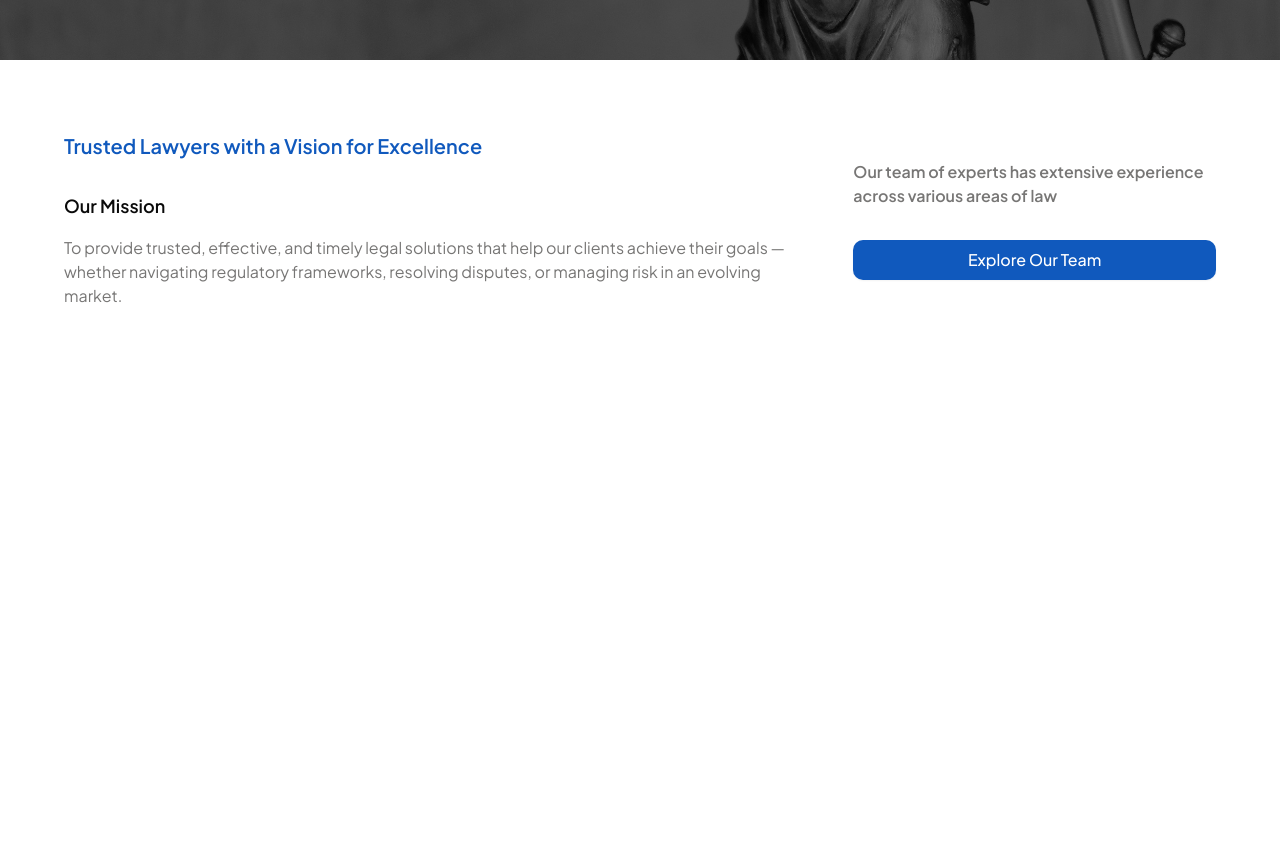
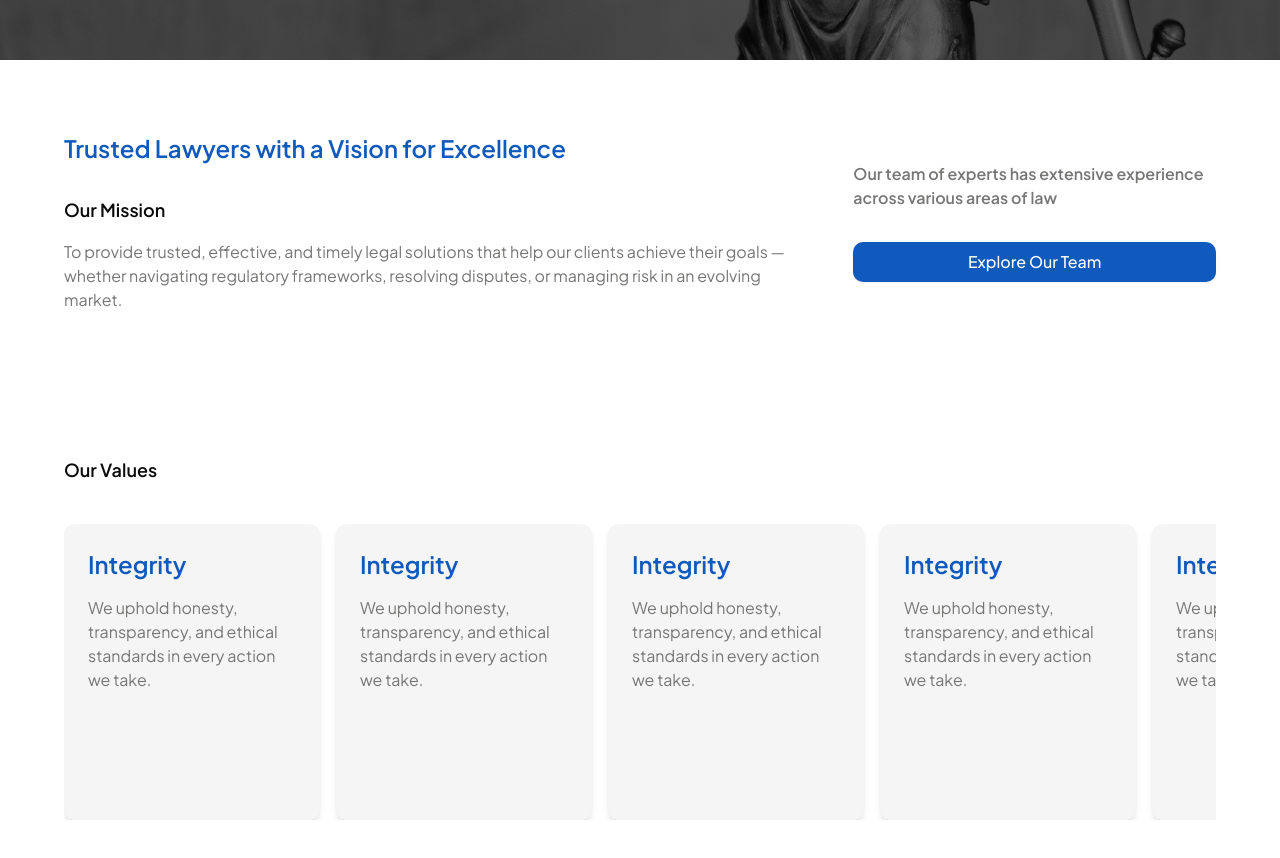
Before and after one commit to setyadi-law-firm/setyadi-fe, a Next.js app: page /firm in a window 1280 px wide. Shown: the part 740-1598 px from the top of the page. Before the commit the page ends 1120 px from the top, so only its background shows below. Built offline with nearby package versions, Linux system fonts and the light colour scheme; no server answers.

Commit message:
feat: add firm mobile

```diff
--- a/src/app/(routes)/layout.tsx
+++ b/src/app/(routes)/layout.tsx
@@ -24,9 +24,9 @@ const LoadingComponent = () => {
 
 export default function RootLayout({
   children,
-}: {
+}: Readonly<{
   children: React.ReactNode;
-}) {
+}>) {
   const { isLoaded } = useIsLoaded();
 
   return (
--- a/src/components/core/bases/hooks/use-isloaded-context.tsx
+++ b/src/components/core/bases/hooks/use-isloaded-context.tsx
@@ -19,15 +19,13 @@ export const IsLoadedProvider: React.FC<{ children: React.ReactNode }> = ({
   const pathname = usePathname();
 
   useEffect(() => {
-    const timer = setTimeout(() => {
-      setIsLoaded(true);
-    }, 1000);
-
-    return () => clearTimeout(timer);
+    setIsLoaded(true);
   }, [pathname]);
 
+  const value = React.useMemo(() => ({ isLoaded, setIsLoaded }), [isLoaded]);
+
   return (
-    <IsLoadedContext.Provider value={{ isLoaded, setIsLoaded }}>
+    <IsLoadedContext.Provider value={value}>
       {children}
     </IsLoadedContext.Provider>
   );
--- a/src/components/modules/firm/index.tsx
+++ b/src/components/modules/firm/index.tsx
@@ -1,4 +1,5 @@
 import { HeroSection } from "./hero";
+import { ValuesSection } from "./values";
 import { VisionSection } from "./vision";
 
 export function FirmPageModule() {
@@ -6,6 +7,7 @@ export function FirmPageModule() {
     <div className="items-center w-full z-0 min-h-screen relative justify-items-center gap-16">
       <HeroSection />
       <VisionSection />
+      <ValuesSection />
     </div>
   );
 }
--- /dev/null
+++ b/src/components/modules/firm/values/constants/index.ts
@@ -0,0 +1,32 @@
+export const FIRM_VALUES = [
+  {
+    header: "Integrity",
+    description:
+      "We uphold honesty, transparency, and ethical standards in every action we take.",
+  },
+  {
+    header: "Integrity",
+    description:
+      "We uphold honesty, transparency, and ethical standards in every action we take.",
+  },
+  {
+    header: "Integrity",
+    description:
+      "We uphold honesty, transparency, and ethical standards in every action we take.",
+  },
+  {
+    header: "Integrity",
+    description:
+      "We uphold honesty, transparency, and ethical standards in every action we take.",
+  },
+  {
+    header: "Integrity",
+    description:
+      "We uphold honesty, transparency, and ethical standards in every action we take.",
+  },
+  {
+    header: "Integrity",
+    description:
+      "We uphold honesty, transparency, and ethical standards in every action we take.",
+  },
+];
--- /dev/null
+++ b/src/components/modules/firm/values/index.tsx
@@ -0,0 +1,26 @@
+import { FIRM_VALUES } from "./constants";
+
+export function ValuesSection() {
+  return (
+    <div className="w-full z-0 relative flex flex-col max-md:px-12 max-md:py-12 px-16 py-18 gap-6">
+      <h4 className="text-lg text-neutral-950 font-semibold mb-4">
+        Our Values
+      </h4>
+      <div className="flex max-md:flex-col gap-4 justify-between items-center overflow-auto">
+        {FIRM_VALUES.map((value, index) => (
+          <div
+            key={index}
+            className="flex flex-col gap-4 bg-[#F5F5F5] p-6 rounded-lg shadow-md w-full md:w-64 shrink-0 pb-32"
+          >
+            <div className="text-[#1059BD] font-semibold text-2xl">
+              {value.header}
+            </div>
+            <div className="flex flex-col gap-2">
+              <p className="text-[#777675]">{value.description}</p>
+            </div>
+          </div>
+        ))}
+      </div>
+    </div>
+  );
+}
--- a/src/components/modules/firm/vision/index.tsx
+++ b/src/components/modules/firm/vision/index.tsx
@@ -4,7 +4,7 @@ export function VisionSection() {
   return (
     <div className="items-center w-full z-0 relative flex max-md:flex-col max-md:px-12 max-md:py-12 px-16 py-18 justify-items-center gap-16">
       <div className="md:w-2/3 flex flex-col">
-        <h3 className="text-xl text-[#1059BD] font-semibold mb-8">
+        <h3 className="text-2xl text-[#1059BD] font-semibold mb-8">
           Trusted Lawyers with a Vision for Excellence
         </h3>
         <h4 className="text-lg text-neutral-950 font-semibold mb-4">
```
